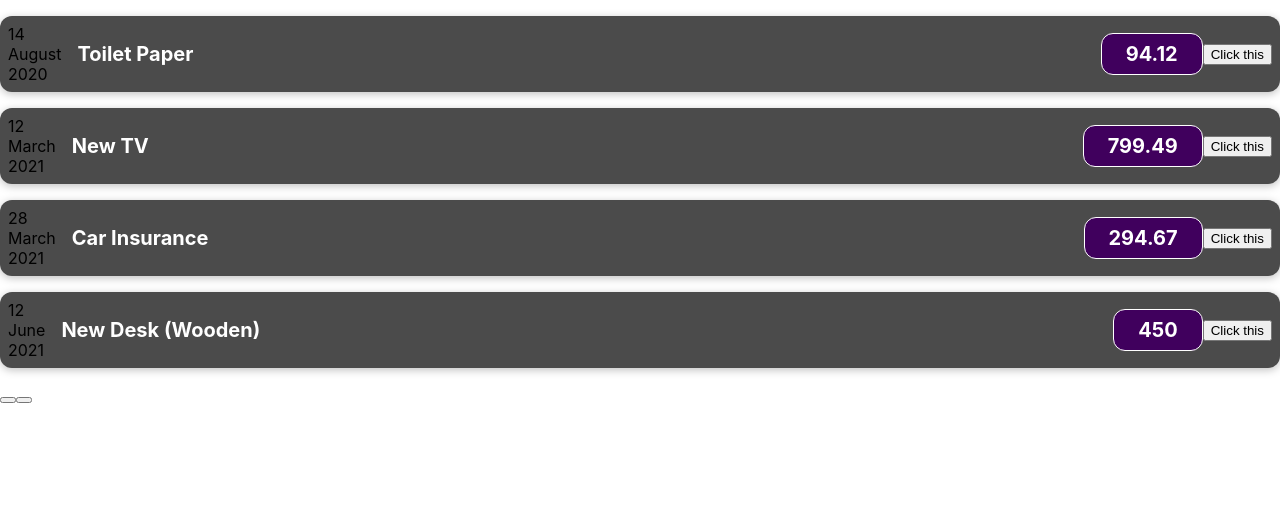
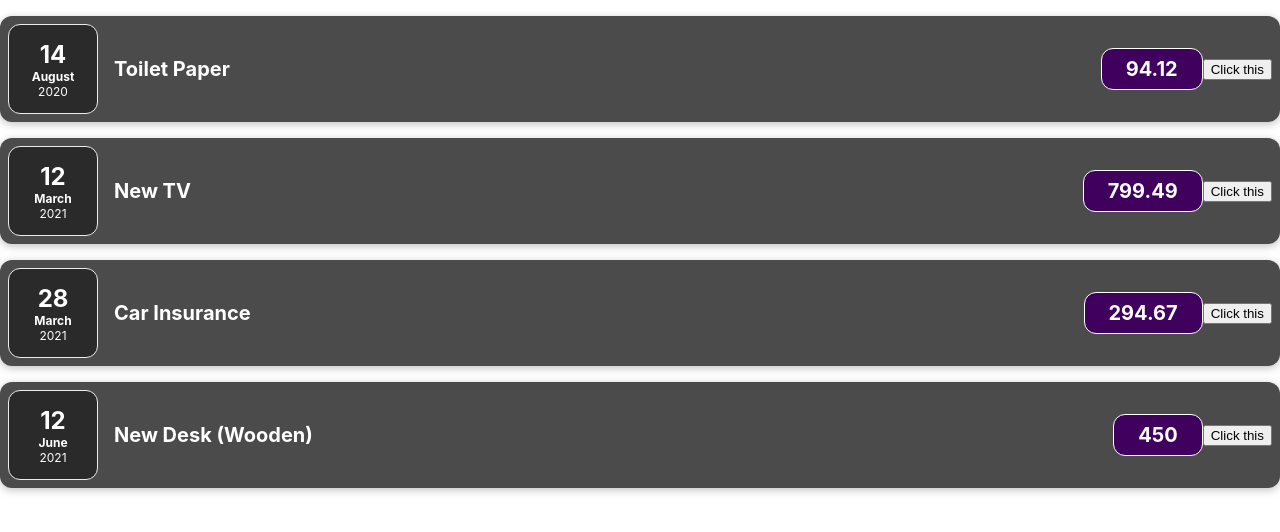
Before and after one commit to sipsilv/React-tutorials, a React (Create React App) app in the folder react-app/: page / in a window 1280 px wide. Shown: the top 532 px of the page. Built offline with nearby package versions, Linux system fonts and the light colour scheme.

Commit message:
added new things like expensedate and seperated ui elements

```diff
--- a/react-app/src/App.js
+++ b/react-app/src/App.js
@@ -1,6 +1,6 @@
-import ExpenseItem from "./components/ExpenseItem";
-import Card from "./components/Card";
-import Expenses from "./components/Expenses";
+import ExpenseItem from "./components/Expenses/ExpenseItem";
+import Card from "./components/UI/Card";
+import Expenses from "./components/Expenses/Expenses";
 import NewExpenses from "./components/NewExpenses/NewExpenses";
 
 function App() {
@@ -26,10 +26,10 @@ function App() {
     },
   ];
   return (
-    <>
+    <div>
       <NewExpenses />
       <Expenses props={expenses} />
-    </>
+    </div>
   );
 }
 
--- /dev/null
+++ b/react-app/src/components/Expenses/ExpenseDate.js
@@ -0,0 +1,13 @@
+import "./ExpenseDate.css";
+export default function ExpenseDate({ props }) {
+  const day = props.date.toLocaleString("en-US", { day: "2-digit" });
+  const month = props.date.toLocaleString("en-US", { month: "long" });
+  const year = props.date.getFullYear();
+  return (
+    <div className="expense-date">
+      <div className="expense-date__day"> {day}</div>
+      <div className="expense-date__month"> {month}</div>
+      <div className="expense-date__year"> {year}</div>
+    </div>
+  );
+}
--- a/react-app/src/components/ExpenseItem.js
+++ b/react-app/src/components/Expenses/ExpenseItem.js
@@ -2,11 +2,9 @@ import react from "react";
 import { ReactDOM } from "react";
 import "./ExpenseItem.css";
 import { useState } from "react";
+import ExpenseDate from "./ExpenseDate";
 
 function ExpenseItem(props) {
-  const day = props.date.toLocaleString("en-US", { day: "2-digit" });
-  const month = props.date.toLocaleString("en-US", { month: "long" });
-  const year = props.date.getFullYear();
   let [title, setTitle] = useState(props.title);
   const clickHandler = () => {
     let newTitle = prompt("Enter new title");
@@ -16,11 +14,7 @@ function ExpenseItem(props) {
   return (
     <>
       <div className="expense-item">
-        <div>
-          <div> {day}</div>
-          <div> {month}</div>
-          <div> {year}</div>
-        </div>
+        <ExpenseDate props={props} />
         <div className="expense-item__description">
           <h2>{title}</h2>
           <div className="expense-item__price"> {props.amount} </div>
--- a/react-app/src/components/Expenses.js
+++ b/react-app/src/components/Expenses/Expenses.js
@@ -1,7 +1,7 @@
 import React from "react";
 import ExpenseItem from "./ExpenseItem";
-import "./expenses.css";
-import Card from "./Card";
+import "./ExpenseDate.css";
+import Card from "../UI/Card";
 import "./ExpenseItem.css";
 
 export default function Expenses({ props }) {
@@ -35,20 +35,6 @@ export default function Expenses({ props }) {
       >
         {" "}
       </ExpenseItem>
-      <button
-        onClick={() => {
-          console.log("clicked");
-        }}
-      >
-        {" "}
-      </button>
-      <button
-        onClick={() => {
-          console.log("clicked");
-        }}
-      >
-        {" "}
-      </button>
     </Card>
   );
 }
--- /dev/null
+++ b/react-app/src/components/NewExpenses/NewExpenseForm.css
@@ -0,0 +1,26 @@
+.new-expense__controls {
+    display: flex;
+    flex-wrap: wrap;
+    gap: 1rem;
+    margin-bottom: 1rem;
+    text-align: left;
+}
+
+.new-expense__control label {
+    font-weight: bold;
+    margin-bottom: 0.5rem;
+    display: block;
+}
+
+.new-expense__control input {
+    font: inherit;
+    padding: 0.5rem;
+    border-radius: 6px;
+    border: 1px solid #ccc;
+    width: 20rem;
+    max-width: 100%;
+}
+
+.new-expense__actions {
+    text-align: right;
+}
--- a/react-app/src/components/NewExpenses/NewExpenseForm.js
+++ b/react-app/src/components/NewExpenses/NewExpenseForm.js
@@ -1,5 +1,6 @@
-import "./NewExpenses.css";
-export default function NewExpenseForm(second) {
+import "./NewExpenseForm.css";
+export default function NewExpenseForm() {
+  <div>
     <form>
       <div className="new-expense__controls">
         <div className="new-expense__control">
@@ -18,5 +19,6 @@ export default function NewExpenseForm(second) {
       <div className="new-expense__actions">
         <button type="submit" />
       </div>
-  </form>;
+    </form>
+  </div>;
 }
--- a/react-app/src/components/NewExpenses/NewExpenses.js
+++ b/react-app/src/components/NewExpenses/NewExpenses.js
@@ -1,5 +1,5 @@
-import "./NewExpenseForm.js";
 import NewExpenseForm from "./NewExpenseForm.js";
+import "./NewExpenses.css";
 
 export default function NewExpenses() {
   return (
--- a/react-app/src/components/Card.js
+++ b/react-app/src/components/UI/Card.js
@@ -1,4 +1,4 @@
 export default function Card(props) {
-  const classes = "card" + props.className;
+  const classes = "card " + props.className;
   return <div className={classes}>{props.children}</div>;
 }
```
Also changed, not shown: react-app/src/components/Expenses/ExpenseDate.css (renamed from react-app/src/components/expenses.css), react-app/src/components/Expenses/ExpenseItem.css (renamed from react-app/src/components/ExpenseItem.css), react-app/src/components/UI/Card.css (added). Lines whose indentation alone changed are shown as unchanged.
